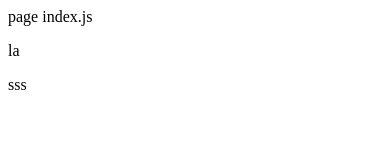
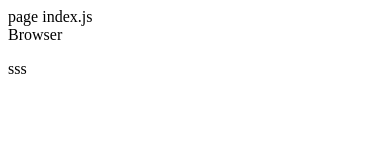
Before and after one commit to AntoineAmilien/InformationPWA, a Next.js app: page / in a window 390 px wide. Shown: the top 160 px of the page. Built offline with nearby package versions, Linux system fonts and the light colour scheme.

Commit message:
detect ios browser mobile ..

```diff
--- a/components/useIsIOS.js
+++ /dev/null
@@ -1,36 +0,0 @@
-import { useState, useEffect } from "react";
-import moment from "moment";
-
-function checkForIOS() {
-    if (navigator.standalone) {
-        return false;
-    }
-    const today = moment().toDate();
-    const lastPrompt = moment(localStorage.getItem("installPrompt"));
-    const days = moment(today).diff(lastPrompt, "days");
-    const ua = window.navigator.userAgent;
-    const webkit = !!ua.match(/WebKit/i);
-    const isIPad = !!ua.match(/iPad/i);
-    const isIPhone = !!ua.match(/iPhone/i)
-    const isIOS = isIPad || isIPhone;
-    const isSafari = isIOS && webkit && !ua.match(/CriOS/i);
-
-    const prompt = (isNaN(days) || days > 30) && isIOS && isSafari;
-
-    if (prompt && "localStorage" in window) {
-        localStorage.setItem("installPrompt", today);
-    }
-
-    return { isIOS, isSafari, prompt };
-}
-
-export default function useIsIOS() {
-    const [isIOS, setIsIOS] = useState({});
-
-    useEffect(() => {
-        setIsIOS(checkForIOS());
-        return () => console.log("CLEANUP INSTALL PROMPT", isIOS);
-    }, []);
-
-    return isIOS;
-}
--- a/package.json
+++ b/package.json
@@ -9,10 +9,10 @@
     "lint": "next lint"
   },
   "dependencies": {
-    "moment": "^2.29.4",
     "next": "12.2.2",
     "next-pwa": "^5.5.4",
     "react": "18.2.0",
+    "react-device-detect": "^2.2.2",
     "react-dom": "18.2.0"
   },
   "devDependencies": {
--- a/pages/index.js
+++ b/pages/index.js
@@ -1,12 +1,22 @@
 import Head from 'next/head'
 import Image from 'next/image'
-import useIsIOS from '../components/useIsIOS'
-
-
+import { BrowserView, MobileView, isBrowser, isMobile, isIOS, isSafari } from 'react-device-detect';
 export default function Home() {
 
-
-  const { prompt } = useIsIOS();
+  const renderContent = () => {
+    if (isBrowser) {
+      return <div> Browser</div>
+    }
+    if (isMobile) {
+      return <div> mobile</div>
+    }
+    if (isIOS) {
+      return <div> IOS</div>
+    }
+    if (isSafari) {
+      return <div> Safari</div>
+    }
+  }
 
   return (
     <div>
@@ -17,9 +27,8 @@ export default function Home() {
       </Head>
 
       page index.js
-      <p>la {prompt}</p>
 
-
+      {renderContent()}
 
 
       <p>sss</p>
```
Also changed, not shown: 1 other file (tests, documents, lock files or other folders).
